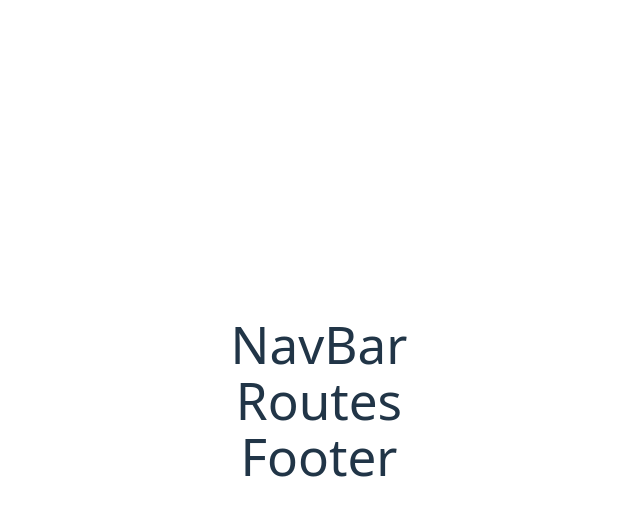
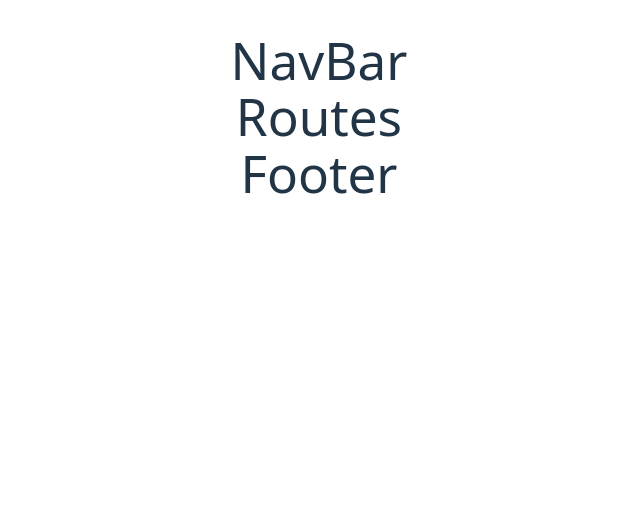
Before and after one commit to meloer101/Vine-search-engine, a React (Vite) app: page / in a window 1280 px wide. Shown: the top 516 px of the page, without its empty margins (321-961 px from the left). Built offline with nearby package versions, Linux system fonts and the light colour scheme.

Commit message:
对于app.jsx的初始化：导入组件完毕

```diff
--- a/src/App.jsx
+++ b/src/App.jsx
@@ -8,14 +8,16 @@
 
 
 const App = () => {
-  const [count, setCount] = useState(0)
+  const [darkTheme, setDarkTheme] = useState(false);
 
   return (
-    <>
-      <NavBar />
-      <Routes />
-      <Footer />
-    </>
+    <div className={darkTheme ? 'dark' : ''}>
+      <div className="min-h-screen bg-white dark:bg-gray-900 transition-colors duration-300">
+        <NavBar />
+        <Routes />
+        <Footer />
+      </div>
+    </div>
   );
 }
 
```
